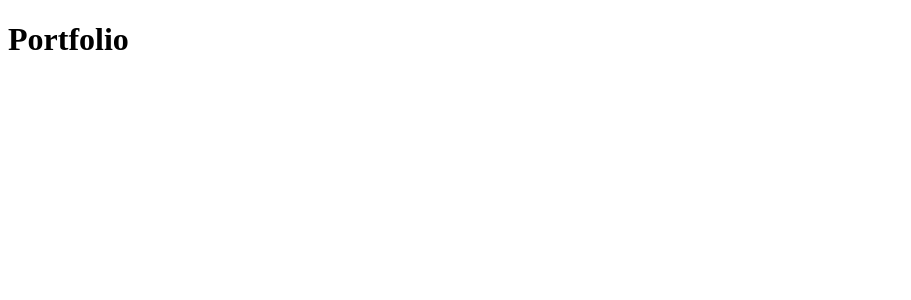
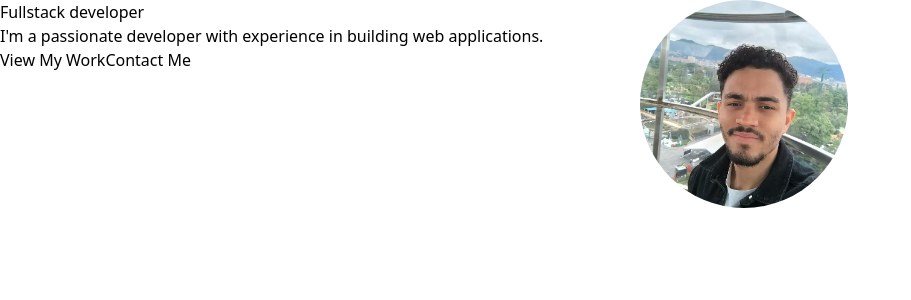
Before and after one commit to jeancmr/portfolio-react, a React (Vite) app: page / in a window 1280 px wide. Shown: the top 300 px of the page, without its empty margins (0-911 px from the left). Built offline with nearby package versions, Linux system fonts and the light colour scheme.

Commit message:
feat: add tailwind

```diff
--- a/package.json
+++ b/package.json
@@ -10,8 +10,10 @@
     "preview": "vite preview"
   },
   "dependencies": {
+    "@tailwindcss/vite": "^4.1.18",
     "react": "^19.2.0",
-    "react-dom": "^19.2.0"
+    "react-dom": "^19.2.0",
+    "tailwindcss": "^4.1.18"
   },
   "devDependencies": {
     "@eslint/js": "^9.39.1",
--- a/src/Portfolio.tsx
+++ b/src/Portfolio.tsx
@@ -1,3 +1,24 @@
 export const Portfolio = () => {
-  return <h1>Portfolio</h1>;
+  return (
+    <>
+      <header className="grid grid-cols-2">
+        <div className="info">
+          <h1>Fullstack developer</h1>
+          <p>I'm a passionate developer with experience in building web applications.</p>
+
+          <div>
+            <button>View My Work</button>
+            <button>Contact Me</button>
+          </div>
+        </div>
+        <div className="photo">
+          <img
+            src="/profilepic.webp"
+            alt="Developer Photo"
+            className="h-52 w-52 rounded-full object-cover"
+          />
+        </div>
+      </header>
+    </>
+  );
 };
--- a/src/index.css
+++ b/src/index.css
@@ -0,0 +1 @@
+@import 'tailwindcss';
--- a/vite.config.ts
+++ b/vite.config.ts
@@ -1,7 +1,8 @@
-import { defineConfig } from 'vite'
-import react from '@vitejs/plugin-react-swc'
+import { defineConfig } from 'vite';
+import react from '@vitejs/plugin-react-swc';
+import tailwindcss from '@tailwindcss/vite';
 
 // https://vite.dev/config/
 export default defineConfig({
-  plugins: [react()],
-})
+  plugins: [react(), tailwindcss()],
+});
```
Also changed, not shown: public/profilepic.webp (added), 1 other file (tests, documents, lock files or other folders).
